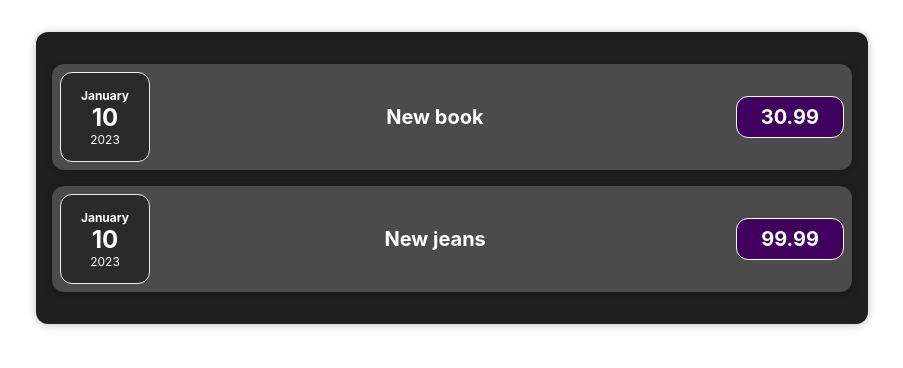
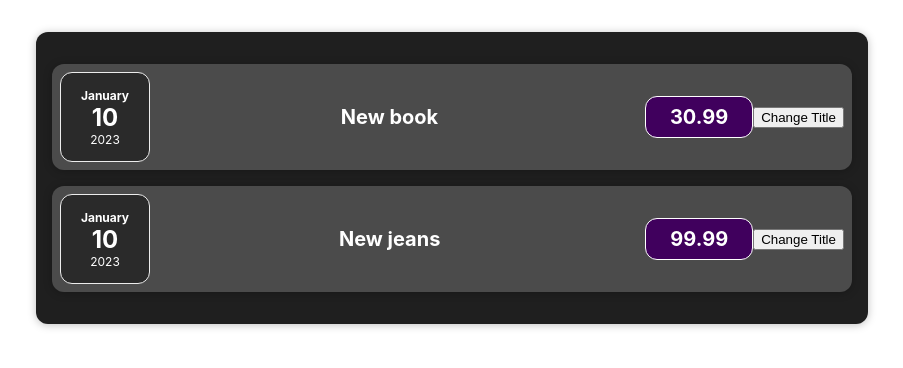
Before and after one commit to 0lder0/expenses, a React (Create React App) app: page / in a window 1280 px wide. Shown: the top 368 px of the page, without its empty margins (188-1091 px from the left). Built offline with nearby package versions, Linux system fonts and the light colour scheme.

Commit message:
Sündmused ja nende handler-id

```diff
--- a/src/component/Expenses/ExpenseItem.js
+++ b/src/component/Expenses/ExpenseItem.js
@@ -1,16 +1,21 @@
 import "./ExpenseItem.css";
 import ExpenseDate from "./ExpenseDate";
+import Card from "../UI/Card";
 
 function ExpenseItem(props){
+    const clickHandler = () => {
+        console.log("Clicked!")
+    }
 
     return (
-        <div className="expense-item">
+        <Card className="expense-item">
             <ExpenseDate date={props.expenseData.date} />
             <div className="expense-item__description">
                 <h2>{props.expenseData.title}</h2>
                 <div className="expense-item__price">{props.expenseData.price}</div>
             </div>
-        </div>
+            <button onClick={clickHandler}>Change Title</button>
+        </Card>
     )
 }
 
```
